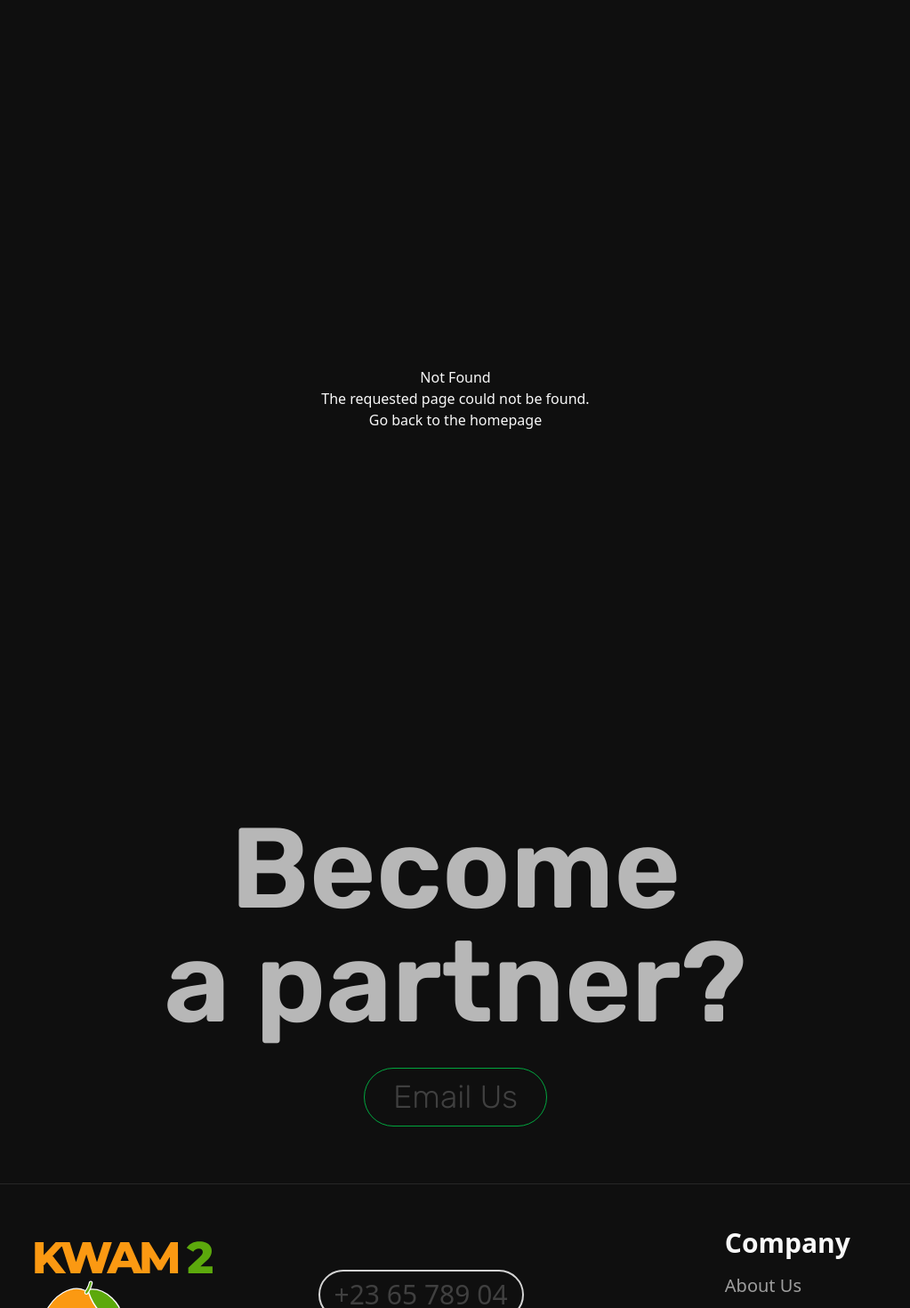
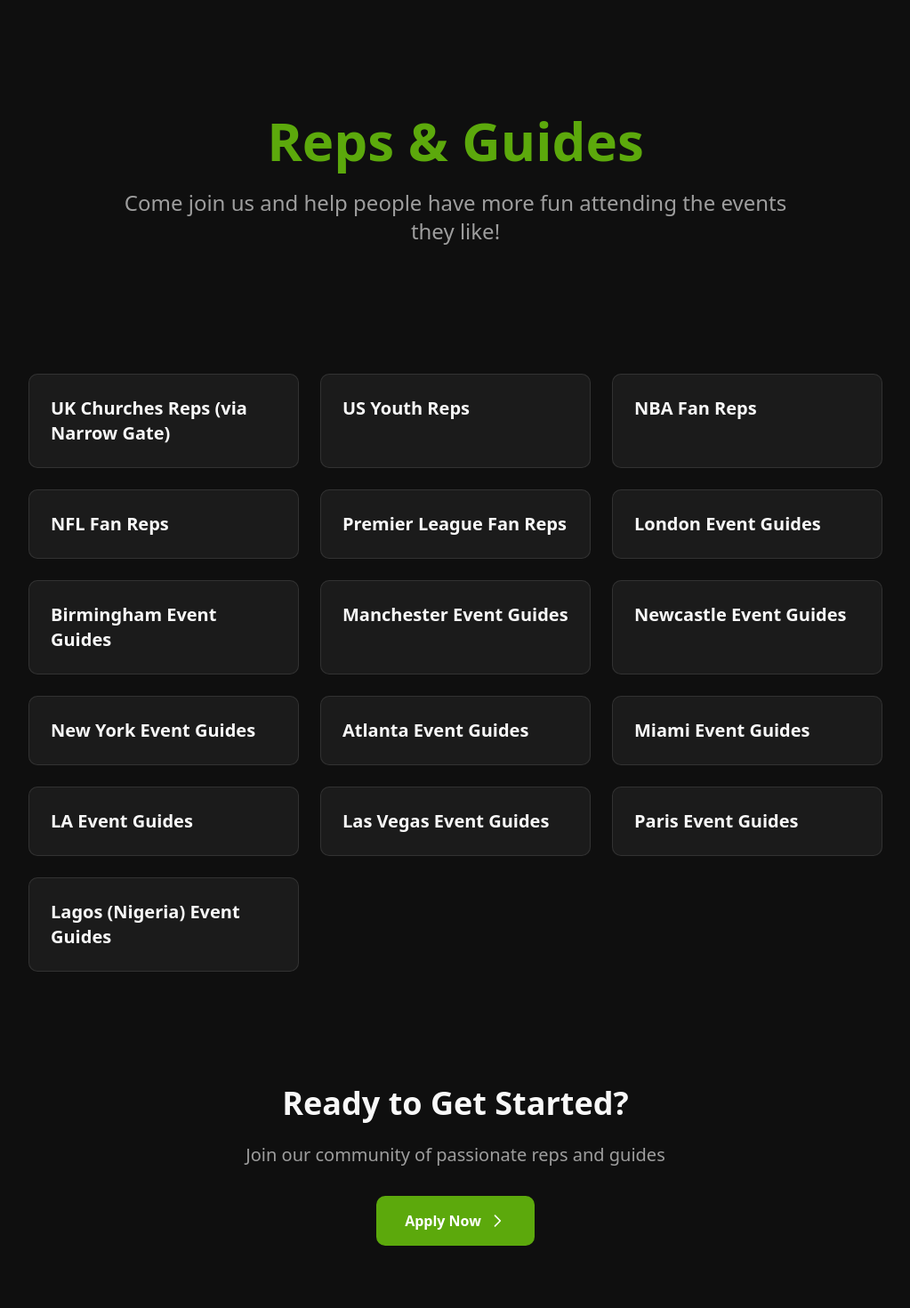
Before and after one commit to sebchi-crtl/kwam2, a Next.js app: page /reps-guides in a window 1280 px wide. Before the commit this address had no page. Shown: the part 100-1570 px from the top of the page at 89% size, without its empty margins (128-1151 px from the left). Built offline with nearby package versions, Linux system fonts and the light colour scheme.

Commit message:
Update Team and Footer components to enhance layout and navigation. Adjust team member image and positioning for improved visual consistency, and add a new link to the Footer for "Reps & Guides" to improve user access.

```diff
--- a/app/_components/meet/Team.tsx
+++ b/app/_components/meet/Team.tsx
@@ -6,9 +6,9 @@
         {
           name: "Olivia",
           title: "Chief of Governance & Compliance",
-          image: "/image/meet/oli.jpg",
-          postion: "mt-12",
-          height: "scale-170 "
+          image: "/image/meet/olivias.jpg",
+          postion: "-mt-40",
+          height: "scale-100 "
         },
         {
           name: "Sebastine",
@@ -88,7 +88,7 @@
                         <div className='w-44 h-44 rounded-full mb-12 overflow-hidden '>
                             <div className='w-full h-full bg-gradient-to-br from-secondary to-muted flex items-center justify-center'>
                               <span className={`text-2xl font-bold text-muted-foreground w-54 h-54 ${item.member.postion}`}>
-                              <Image src={item.member.image} className={`w-full ${item.member.height}`} width={100} height={100} alt="" />
+                              <Image src={item.member.image} className={`w-full ${item.member.height} grayscale`} width={100} height={100} alt="" />
                             </span>
                             </div>
                         </div>
--- /dev/null
+++ b/app/reps-guides/page.tsx
@@ -0,0 +1,159 @@
+import React from 'react'
+import Link from 'next/link'
+
+const RepsGuides = () => {
+  return (
+    <div className="min-h-screen bg-background text-foreground">
+      {/* Hero Section */}
+      <section className="max-w-6xl mx-auto px-8 xl:px-24 py-20">
+        <div className="text-center">
+          <h1 className="text-4xl lg:text-6xl font-bold text-[#5CA90C] mb-6">
+            Reps & Guides
+          </h1>
+          <p className="text-xl lg:text-2xl text-muted-foreground max-w-3xl mx-auto">
+            Come join us and help people have more fun attending the events they like!
+          </p>
+        </div>
+      </section>
+
+      {/* Reps & Guides Section */}
+      <section className="max-w-6xl mx-auto px-8 xl:px-24 py-16">
+        <div className="grid gap-6 md:grid-cols-2 lg:grid-cols-3">
+          {/* UK Churches Reps */}
+          <div className="bg-card border border-border rounded-lg p-6 hover:shadow-lg transition-shadow">
+            <h3 className="text-xl font-semibold text-foreground">
+              UK Churches Reps (via Narrow Gate)
+            </h3>
+          </div>
+
+          {/* US Youth Reps */}
+          <div className="bg-card border border-border rounded-lg p-6 hover:shadow-lg transition-shadow">
+            <h3 className="text-xl font-semibold text-foreground">
+              US Youth Reps
+            </h3>
+          </div>
+
+          {/* NBA Fan Reps */}
+          <div className="bg-card border border-border rounded-lg p-6 hover:shadow-lg transition-shadow">
+            <h3 className="text-xl font-semibold text-foreground">
+              NBA Fan Reps
+            </h3>
+          </div>
+
+          {/* NFL Fan Reps */}
+          <div className="bg-card border border-border rounded-lg p-6 hover:shadow-lg transition-shadow">
+            <h3 className="text-xl font-semibold text-foreground">
+              NFL Fan Reps
+            </h3>
+          </div>
+
+          {/* Premier League Fan Reps */}
+          <div className="bg-card border border-border rounded-lg p-6 hover:shadow-lg transition-shadow">
+            <h3 className="text-xl font-semibold text-foreground">
+              Premier League Fan Reps
+            </h3>
+          </div>
+
+          {/* London Event Guides */}
+          <div className="bg-card border border-border rounded-lg p-6 hover:shadow-lg transition-shadow">
+            <h3 className="text-xl font-semibold text-foreground">
+              London Event Guides
+            </h3>
+          </div>
+
+          {/* Birmingham Event Guides */}
+          <div className="bg-card border border-border rounded-lg p-6 hover:shadow-lg transition-shadow">
+            <h3 className="text-xl font-semibold text-foreground">
+              Birmingham Event Guides
+            </h3>
+          </div>
+
+          {/* Manchester Event Guides */}
+          <div className="bg-card border border-border rounded-lg p-6 hover:shadow-lg transition-shadow">
+            <h3 className="text-xl font-semibold text-foreground">
+              Manchester Event Guides
+            </h3>
+          </div>
+
+          {/* Newcastle Event Guides */}
+          <div className="bg-card border border-border rounded-lg p-6 hover:shadow-lg transition-shadow">
+            <h3 className="text-xl font-semibold text-foreground">
+              Newcastle Event Guides
+            </h3>
+          </div>
+
+          {/* New York Event Guides */}
+          <div className="bg-card border border-border rounded-lg p-6 hover:shadow-lg transition-shadow">
+            <h3 className="text-xl font-semibold text-foreground">
+              New York Event Guides
+            </h3>
+          </div>
+
+          {/* Atlanta Event Guides */}
+          <div className="bg-card border border-border rounded-lg p-6 hover:shadow-lg transition-shadow">
+            <h3 className="text-xl font-semibold text-foreground">
+              Atlanta Event Guides
+            </h3>
+          </div>
+
+          {/* Miami Event Guides */}
+          <div className="bg-card border border-border rounded-lg p-6 hover:shadow-lg transition-shadow">
+            <h3 className="text-xl font-semibold text-foreground">
+              Miami Event Guides
+            </h3>
+          </div>
+
+          {/* LA Event Guides */}
+          <div className="bg-card border border-border rounded-lg p-6 hover:shadow-lg transition-shadow">
+            <h3 className="text-xl font-semibold text-foreground">
+              LA Event Guides
+            </h3>
+          </div>
+
+          {/* Las Vegas Event Guides */}
+          <div className="bg-card border border-border rounded-lg p-6 hover:shadow-lg transition-shadow">
+            <h3 className="text-xl font-semibold text-foreground">
+              Las Vegas Event Guides
+            </h3>
+          </div>
+
+          {/* Paris Event Guides */}
+          <div className="bg-card border border-border rounded-lg p-6 hover:shadow-lg transition-shadow">
+            <h3 className="text-xl font-semibold text-foreground">
+              Paris Event Guides
+            </h3>
+          </div>
+
+          {/* Lagos (Nigeria) Event Guides */}
+          <div className="bg-card border border-border rounded-lg p-6 hover:shadow-lg transition-shadow">
+            <h3 className="text-xl font-semibold text-foreground">
+              Lagos (Nigeria) Event Guides
+            </h3>
+          </div>
+        </div>
+      </section>
+
+      {/* CTA Section */}
+      <section className="max-w-6xl mx-auto px-8 xl:px-24 py-16 text-center">
+        <h2 className="text-3xl lg:text-4xl font-bold text-foreground mb-6">
+          Ready to Get Started?
+        </h2>
+        <p className="text-xl text-muted-foreground mb-8">
+          Join our community of passionate reps and guides
+        </p>
+        <Link
+          href="https://tally.so/r/3Xdprd"
+          target="_blank"
+          className="inline-flex items-center px-8 py-4 bg-[#5CA90C] text-white font-semibold rounded-lg hover:bg-[#4A8A0A] transition-colors"
+        >
+          Apply Now
+          <svg className="w-5 h-5 ml-2" fill="none" stroke="currentColor" viewBox="0 0 24 24">
+            <path strokeLinecap="round" strokeLinejoin="round" strokeWidth={2} d="M9 5l7 7-7 7" />
+          </svg>
+        </Link>
+      </section>
+    </div>
+  )
+}
+
+export default RepsGuides
--- a/components/Footer.tsx
+++ b/components/Footer.tsx
@@ -51,6 +51,7 @@
                 <li><a href="/about" className='text-muted-foreground hover:text-foreground transition-colors'>About Us</a></li>
                 <li><a href="/meet" className='text-muted-foreground hover:text-foreground transition-colors'>Meet the Team</a></li>
                 <li><a href="/jobs" className='text-muted-foreground hover:text-foreground transition-colors'>Jobs</a></li>
+                <li><a href="/reps-guides" className='text-muted-foreground hover:text-foreground transition-colors'>Reps & Guides</a></li>
                 <li><a href="mailto:Partners@Kwam2.com" className='text-muted-foreground hover:text-foreground transition-colors'>Contact Us</a></li>
               </ul>
             </div>
```
